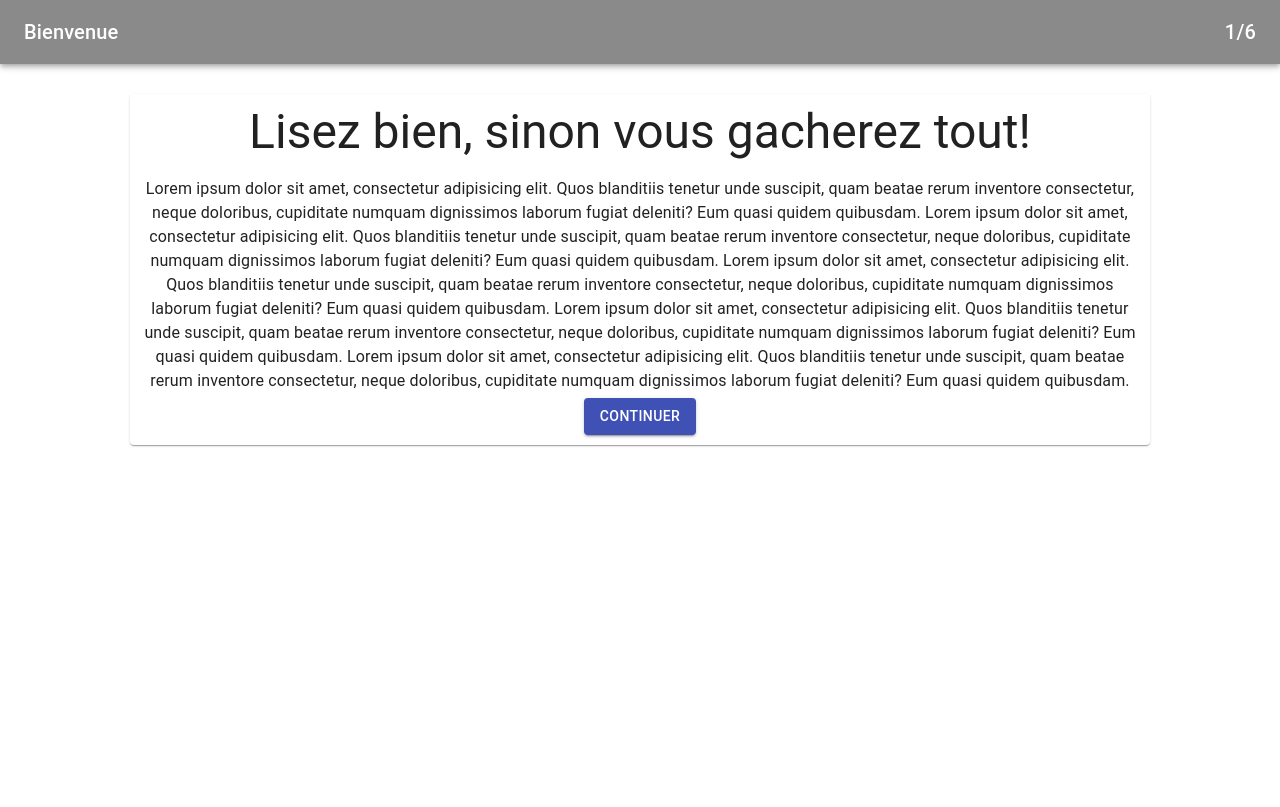
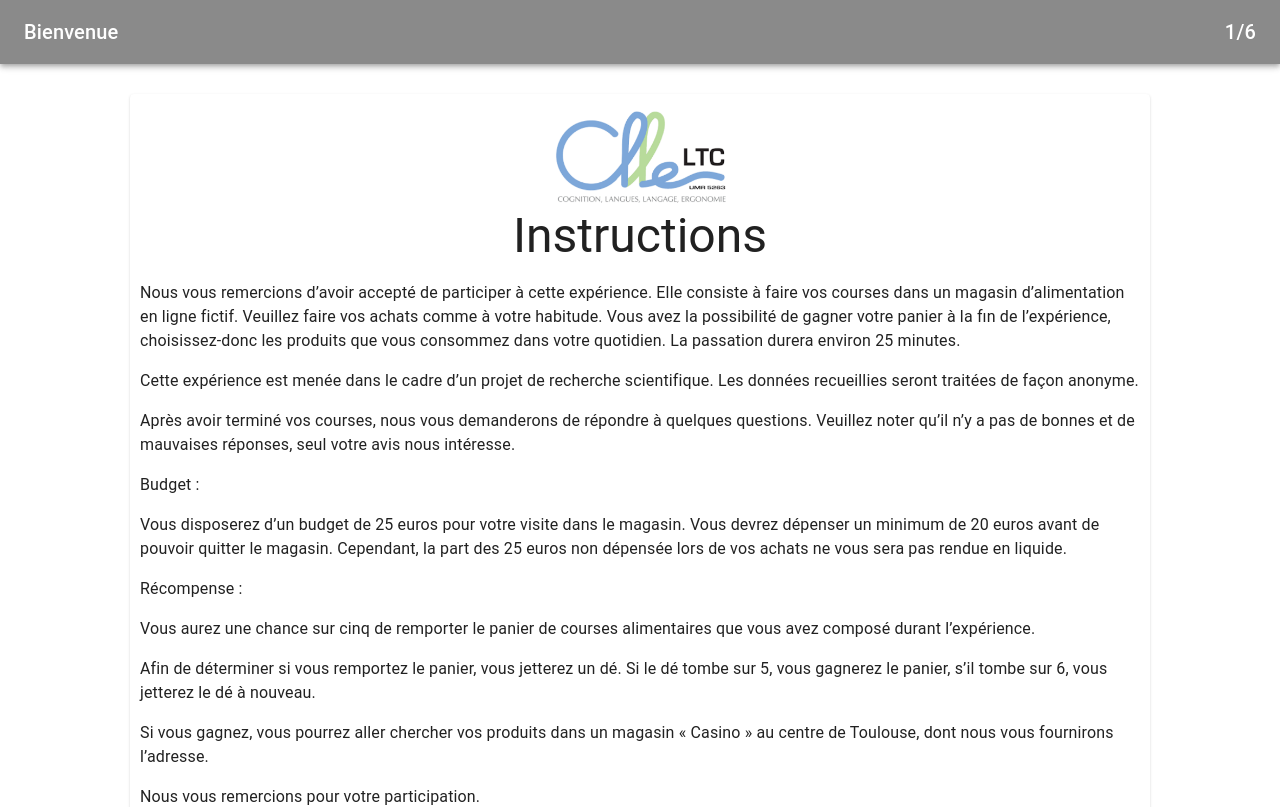
Before and after one commit to eemanon/greyshop, a React (Create React App) app: page /instructions in a window 1280 px wide. Shown: the top 807 px of the page. Built offline with nearby package versions, Linux system fonts and the light colour scheme.

Commit message:
Added available texts and logos

```diff
--- a/src/Instructions.js
+++ b/src/Instructions.js
@@ -7,6 +7,7 @@ import { makeStyles } from '@material-ui/core/styles';
 import Button from '@material-ui/core/Button';
 import FormControlLabel from '@material-ui/core/FormControlLabel';
 import Checkbox from '@material-ui/core/Checkbox';
+import logo from './images/clle_logo.png'
 
 const useStyles = makeStyles((theme) => ({
   root: {
@@ -15,11 +16,15 @@ const useStyles = makeStyles((theme) => ({
     padding: "10px",
     maxWidth: "1000px",
     display: "inline-block",
-    marginTop: "30px"
+    marginTop: "30px",
+
   },
   textfield: {
       marginBottom:"10px"
   },
+  typo: {
+    textAlign: "left"
+  }
 
 }));
 
@@ -30,25 +35,57 @@ export default function Instructions(props) {
     return (
         <div>
         <Paper className={classes.root}>
+        <img src={logo} alt="Logo" width="20%"/>
           <Typography variant="h3" component="h2" gutterBottom>
-              Lisez bien, sinon vous gacherez tout!
+            Instructions
           </Typography>
-          <Typography variant="body1" gutterBottom >
-              Lorem ipsum dolor sit amet, consectetur adipisicing elit. Quos blanditiis tenetur
-              unde suscipit, quam beatae rerum inventore consectetur, neque doloribus, cupiditate numquam
-              dignissimos laborum fugiat deleniti? Eum quasi quidem quibusdam.
-              Lorem ipsum dolor sit amet, consectetur adipisicing elit. Quos blanditiis tenetur
-              unde suscipit, quam beatae rerum inventore consectetur, neque doloribus, cupiditate numquam
-              dignissimos laborum fugiat deleniti? Eum quasi quidem quibusdam.
-              Lorem ipsum dolor sit amet, consectetur adipisicing elit. Quos blanditiis tenetur
-              unde suscipit, quam beatae rerum inventore consectetur, neque doloribus, cupiditate numquam
-              dignissimos laborum fugiat deleniti? Eum quasi quidem quibusdam.
-              Lorem ipsum dolor sit amet, consectetur adipisicing elit. Quos blanditiis tenetur
-              unde suscipit, quam beatae rerum inventore consectetur, neque doloribus, cupiditate numquam
-              dignissimos laborum fugiat deleniti? Eum quasi quidem quibusdam.
-              Lorem ipsum dolor sit amet, consectetur adipisicing elit. Quos blanditiis tenetur
-              unde suscipit, quam beatae rerum inventore consectetur, neque doloribus, cupiditate numquam
-              dignissimos laborum fugiat deleniti? Eum quasi quidem quibusdam.
+          <Typography variant="body1" gutterBottom className={classes.typo}>
+              <p>
+              Nous vous remercions d’avoir accepté de participer à cette expérience.
+              Elle  consiste à faire vos courses dans un magasin d’alimentation en ligne fictif.
+              Veuillez faire vos achats comme à votre habitude. Vous avez la possibilité de gagner votre panier à la fın de l’expérience,
+              choisissez-donc les produits que vous consommez dans votre quotidien. La passation durera environ 25 minutes.
+              </p>
+              <p>
+              Cette expérience est menée dans le cadre d’un projet de recherche scientifique. Les données recueillies seront traitées de façon  anonyme.
+              </p>
+              <p>
+              Après avoir terminé vos courses, nous vous demanderons de répondre à quelques questions. Veuillez noter qu’il n’y a pas de bonnes et de mauvaises
+              réponses, seul votre avis nous intéresse.
+              </p>
+              <p>
+              Budget :
+              </p>
+              <p>
+              Vous disposerez d’un budget de 25 euros pour votre visite dans le magasin.
+              Vous devrez dépenser un minimum de 20 euros avant de pouvoir quitter le magasin.
+              Cependant, la part des 25 euros non dépensée lors de vos achats ne vous sera pas rendue en liquide.
+              </p>
+              <p>
+                  <p>
+                  Récompense :
+                  </p>
+
+                    Vous aurez une chance sur cinq de remporter le panier de courses alimentaires que vous avez composé durant l’expérience.
+              </p>
+              <p>
+              Afin de déterminer si vous remportez le panier, vous jetterez un dé. Si le dé tombe sur 5, vous gagnerez le panier,
+              s’il tombe sur 6, vous jetterez le dé à nouveau.
+              </p>
+              <p>
+              Si vous gagnez, vous pourrez aller chercher vos produits dans un magasin « Casino » au centre de  Toulouse, dont nous vous fournirons l’adresse.
+              </p>
+              <p>
+              Nous vous remercions pour votre participation.
+              </p>
+              <p>
+              Estefanya Vazquez (estefanya.vazquez@etu.univ-tlse2.fr) <br></br>
+Étudiante en Master 2 PEPSCO<br></br>
+Ayşegül Kanay (aysegul.kanay@univ-tlse2.fr) <br></br>
+Doctorante en CLLE-LTC <br></br>
+Sous la direction de Denis Hilton<br></br>
+
+              </p>
           </Typography>
 
           <Button color="primary" variant="contained" onClick={() => props.next()}>Continuer</Button>
--- a/src/Terms.js
+++ b/src/Terms.js
@@ -6,7 +6,6 @@ import { makeStyles } from '@material-ui/core/styles';
 import Button from '@material-ui/core/Button';
 import FormControlLabel from '@material-ui/core/FormControlLabel';
 import Checkbox from '@material-ui/core/Checkbox';
-import { NextWeek } from '@material-ui/icons';
 
 const useStyles = makeStyles((theme) => ({
   root: {
@@ -30,24 +29,17 @@ export default function Terms(props) {
         <div>
         <Paper className={classes.root}>
           <Typography variant="h3" component="h2" gutterBottom>
-              Vos données ... sont A NOUS!
+                FORMULAIRE DE CONSENTEMENT ECLAIRE
           </Typography>
           <Typography variant="body1" gutterBottom >
-              Lorem ipsum dolor sit amet, consectetur adipisicing elit. Quos blanditiis tenetur
-              unde suscipit, quam beatae rerum inventore consectetur, neque doloribus, cupiditate numquam
-              dignissimos laborum fugiat deleniti? Eum quasi quidem quibusdam.
-              Lorem ipsum dolor sit amet, consectetur adipisicing elit. Quos blanditiis tenetur
-              unde suscipit, quam beatae rerum inventore consectetur, neque doloribus, cupiditate numquam
-              dignissimos laborum fugiat deleniti? Eum quasi quidem quibusdam.
-              Lorem ipsum dolor sit amet, consectetur adipisicing elit. Quos blanditiis tenetur
-              unde suscipit, quam beatae rerum inventore consectetur, neque doloribus, cupiditate numquam
-              dignissimos laborum fugiat deleniti? Eum quasi quidem quibusdam.
-              Lorem ipsum dolor sit amet, consectetur adipisicing elit. Quos blanditiis tenetur
-              unde suscipit, quam beatae rerum inventore consectetur, neque doloribus, cupiditate numquam
-              dignissimos laborum fugiat deleniti? Eum quasi quidem quibusdam.
-              Lorem ipsum dolor sit amet, consectetur adipisicing elit. Quos blanditiis tenetur
-              unde suscipit, quam beatae rerum inventore consectetur, neque doloribus, cupiditate numquam
-              dignissimos laborum fugiat deleniti? Eum quasi quidem quibusdam.
+          Je certifie donner mon accord pour participer à une étude portant sur les comportements d’achats en ligne.
+          J'accepte volontairement de participer à cette étude et je comprends que ma participation n'est pas obligatoire
+          et que je peux arrêter à tout moment, sans avoir à me justifier, ni encourir aucune responsabilité.
+          Au cours de cette étude, j'accepte que soient recueillies des données sur mes réponses.
+          Je comprends que les informations recueillies sont strictement confidentielles et à usage exclusif des investigateurs de cette étude.
+          J'ai été informé(e) que mes données sont anonymes et que par conséquent mon identité n'apparaitra dans aucun rapport ou publication et
+          que toute information me concernant sera traitée de façon confidentielle. J'accepte que les données enregistrées à l'occasion de cette étude
+          puissent être conservées dans une base de données et faire l'objet d'un traitement informatisé.
           </Typography>
 
           <FormControlLabel
@@ -58,7 +50,7 @@ export default function Terms(props) {
                     color="primary"
                 />
                 }
-                label="Je suis d'accord avec ce que je viens de pas lire."
+                label="J’ai lu, compris et accepté les termes du consentement éclairé ci-dessus."
             />
             <br></br>
           <Button color="primary" disabled={!ticked} variant="contained" onClick={() => checkIfAgree(ticked, props)}>Continuer</Button>
```
Also changed, not shown: src/images/clle_logo.png (added).
